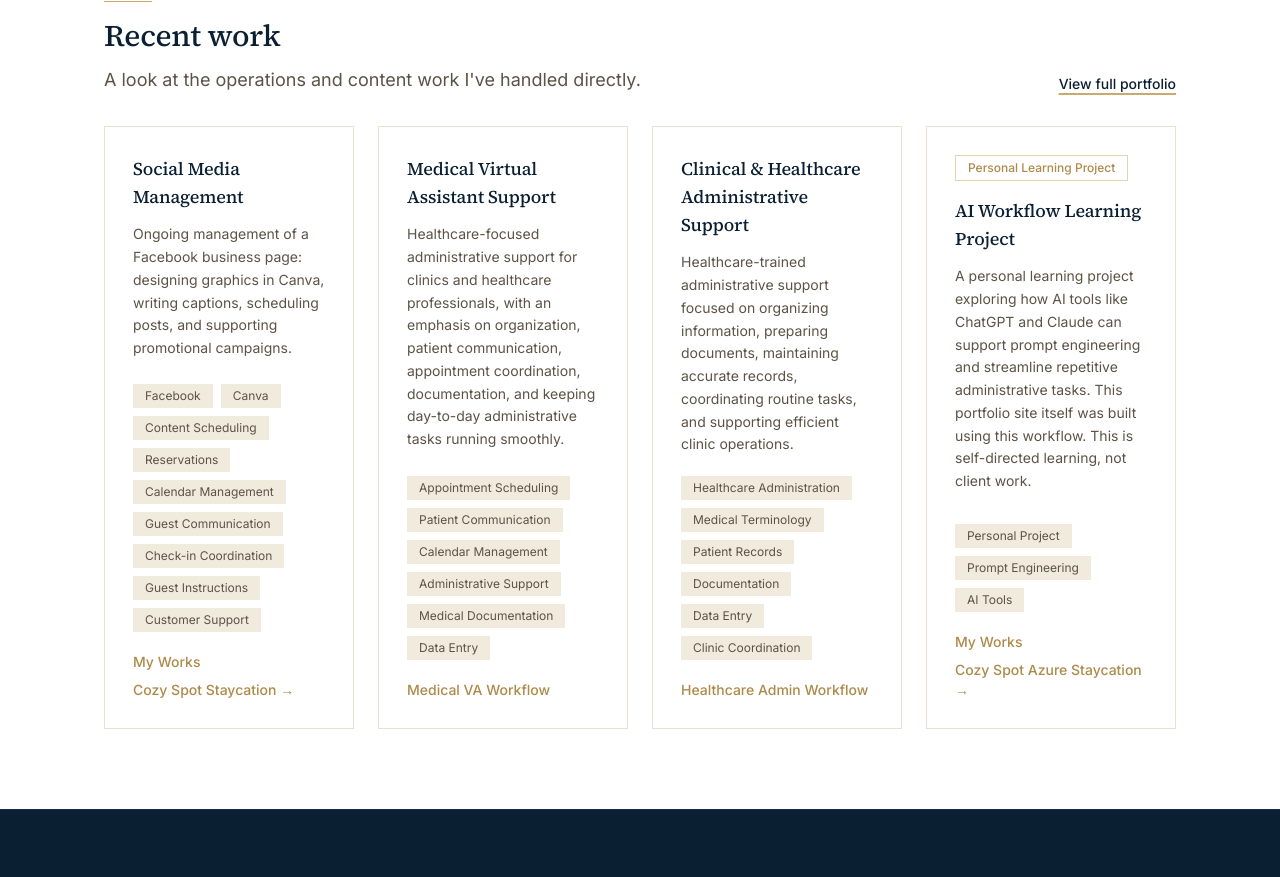
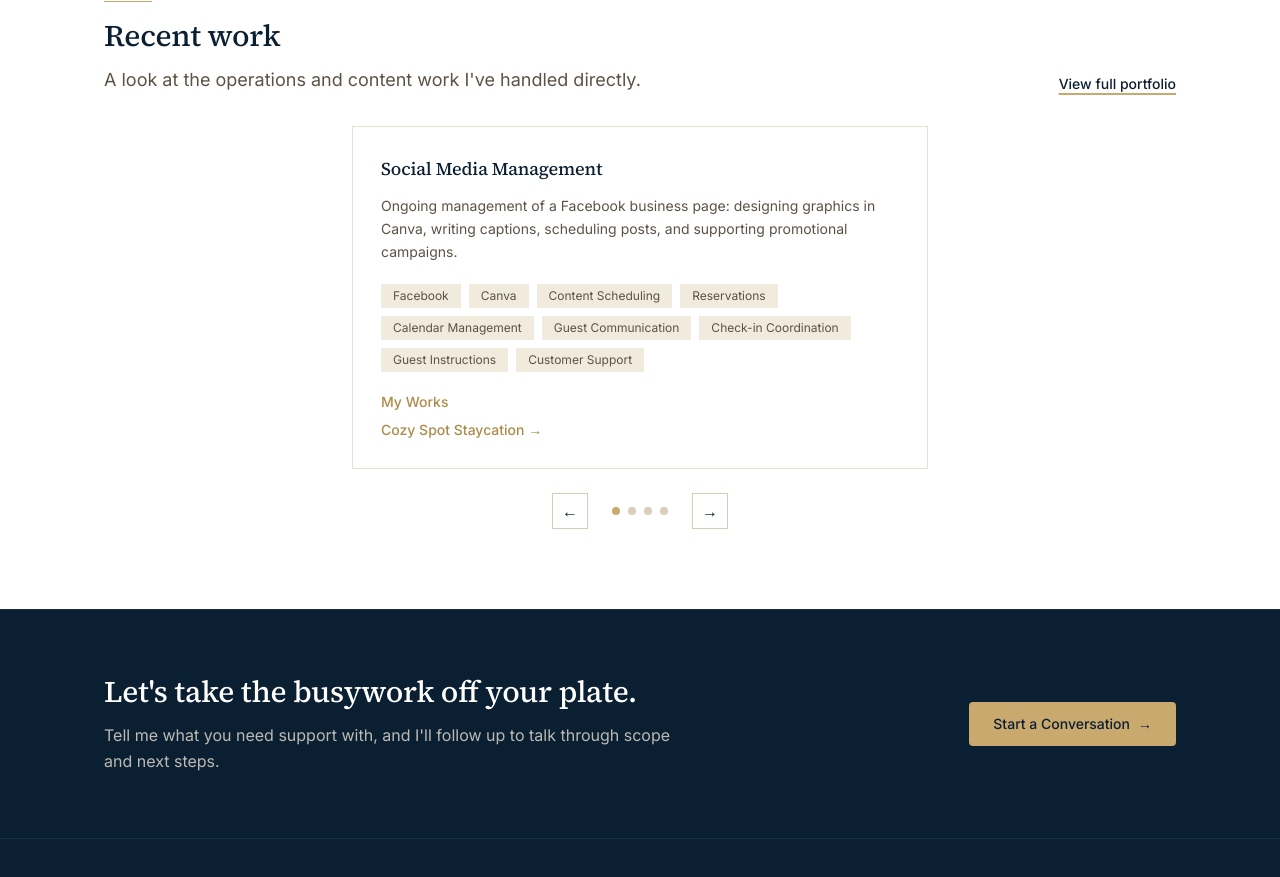
Before and after one commit to honeyliepatricio/honeylie-patricio-portfolio, a Next.js app: page / in a window 1280 px wide. Shown: the part 1460-2337 px from the top of the page. Built offline with nearby package versions, Linux system fonts and the light colour scheme.

Commit message:
Update page.tsx

```diff
--- a/src/app/page.tsx
+++ b/src/app/page.tsx
@@ -3,7 +3,7 @@ import Hero from "@/components/Hero";
 import TrustBadgeStrip from "@/components/TrustBadgeStrip";
 import Container from "@/components/Container";
 import SectionHeading from "@/components/SectionHeading";
-import ProjectCard from "@/components/ProjectCard";
+import ProjectCarousel from "@/components/ProjectCarousel";
 import CTASection from "@/components/CTASection";
 import { buildMetadata } from "@/lib/metadata";
 import { portfolioProjects } from "@/data/content";
@@ -50,10 +50,8 @@ export default function HomePage() {
               View full portfolio
             </Link>
           </div>
-          <div className="mt-8 grid gap-6 md:grid-cols-2 lg:grid-cols-4">
-            {portfolioProjects.map((project) => (
-              <ProjectCard key={project.id} project={project} />
-            ))}
+          <div className="mt-8">
+            <ProjectCarousel projects={portfolioProjects} />
           </div>
         </Container>
       </section>
```
